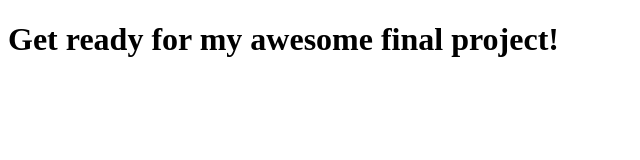
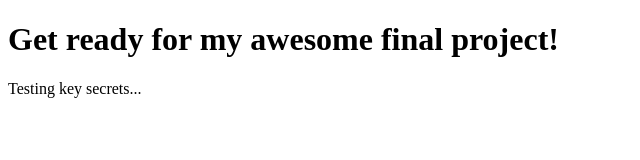
Before and after one commit to textchimp/jsd-final-project, a plain HTML site: page index.html in a window 1280 px wide. Shown: the whole page, without its empty margins (0-640 px from the left). Drawn offline with Linux system fonts and the light colour scheme.

Commit message:
static workflow test

```diff
--- a/index.html
+++ b/index.html
@@ -10,5 +10,6 @@
 </head>
 <body>
   <h1>Get ready for my awesome final project!</h1>
+  <p>Testing key secrets...</p>
 </body>
 </html>
```
